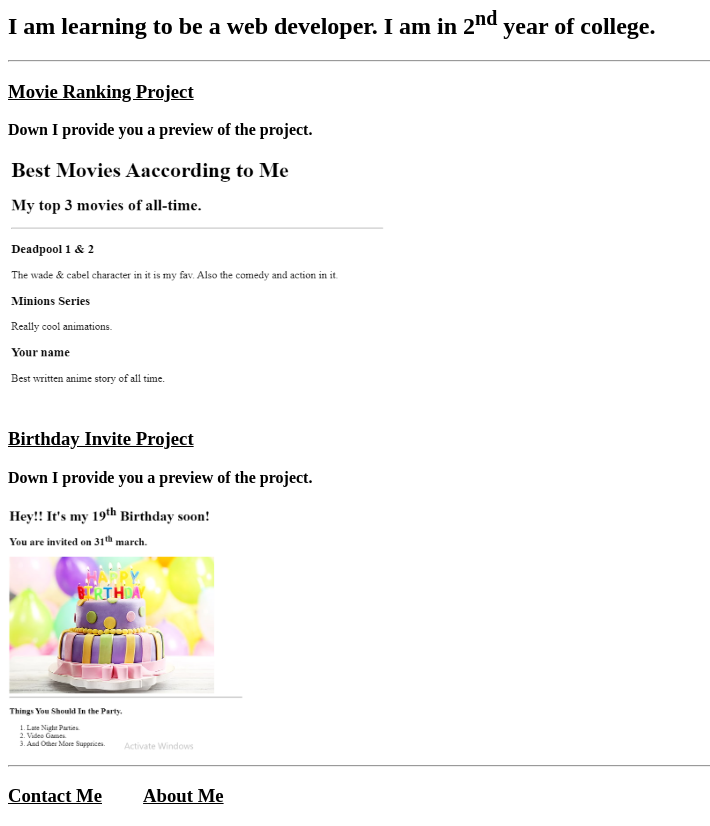
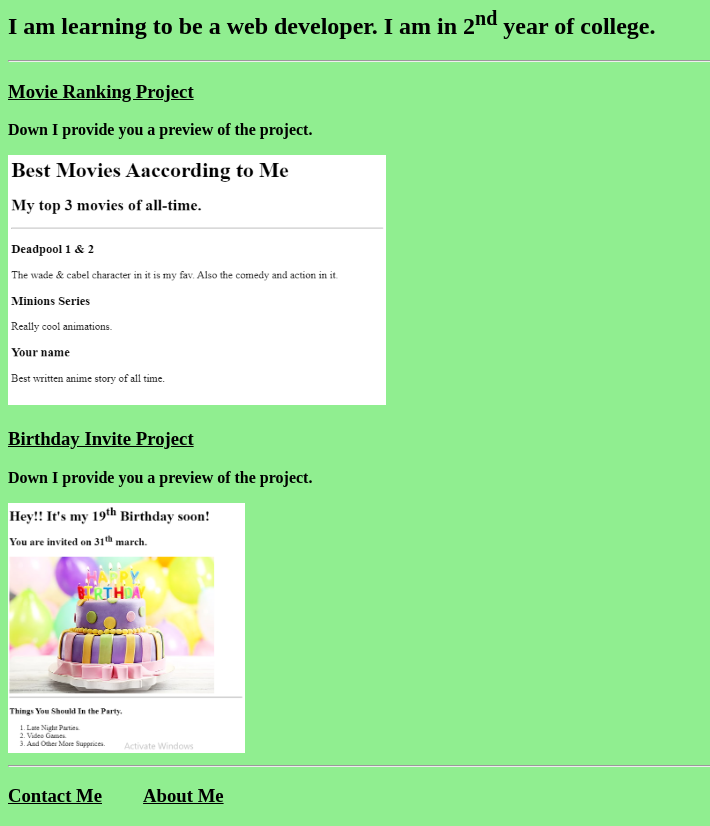
Before and after one commit to AstroChat87/html-portfolio, a plain HTML site: page index.html in a window 1280 px wide. Shown: the part 73-899 px from the top of the page, without its empty margins (0-710 px from the left). Drawn offline with Linux system fonts and the light colour scheme.

Commit message:
Update index.html

```diff
--- a/index.html
+++ b/index.html
@@ -5,7 +5,7 @@
     <meta name="viewport" content="width=device-width, initial-scale=1.0">
     <title>My Portfolio</title>
 </head>
-<body>
+<body bgcolor="lightgreen">
     <h1>My Portfolio</h1>
     <h2>I am learning to be a web developer. I am in 2<sup>nd</sup> year of college.</h2>
 
```
